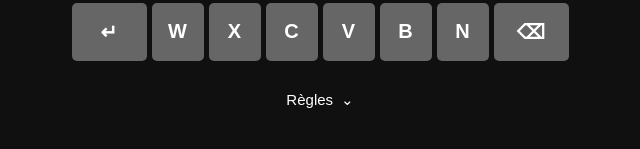
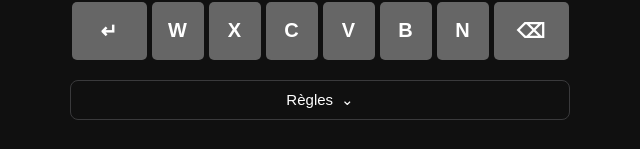
Before and after one commit to bvanamor/tp-Wordle, a React (Vite) app in the folder wordle/: page / in a window 1280 px wide. Shown: the part 648-797 px from the top of the page, without its empty margins (320-960 px from the left). Built offline with nearby package versions, Linux system fonts and the light colour scheme.

Commit message:
{Fix} Updater stylisation

```diff
--- a/wordle/src/index.css
+++ b/wordle/src/index.css
@@ -13,7 +13,12 @@ body,
 }
 
 body {
-  margin: 0;
-
   background-color: #101010;
 }
+
+:root {
+  --border: #3a3a3c;
+  --text-h: #ffffff;
+  --text: #ffffff;
+  --rules-bg: #1a1a1b;
+}
```
